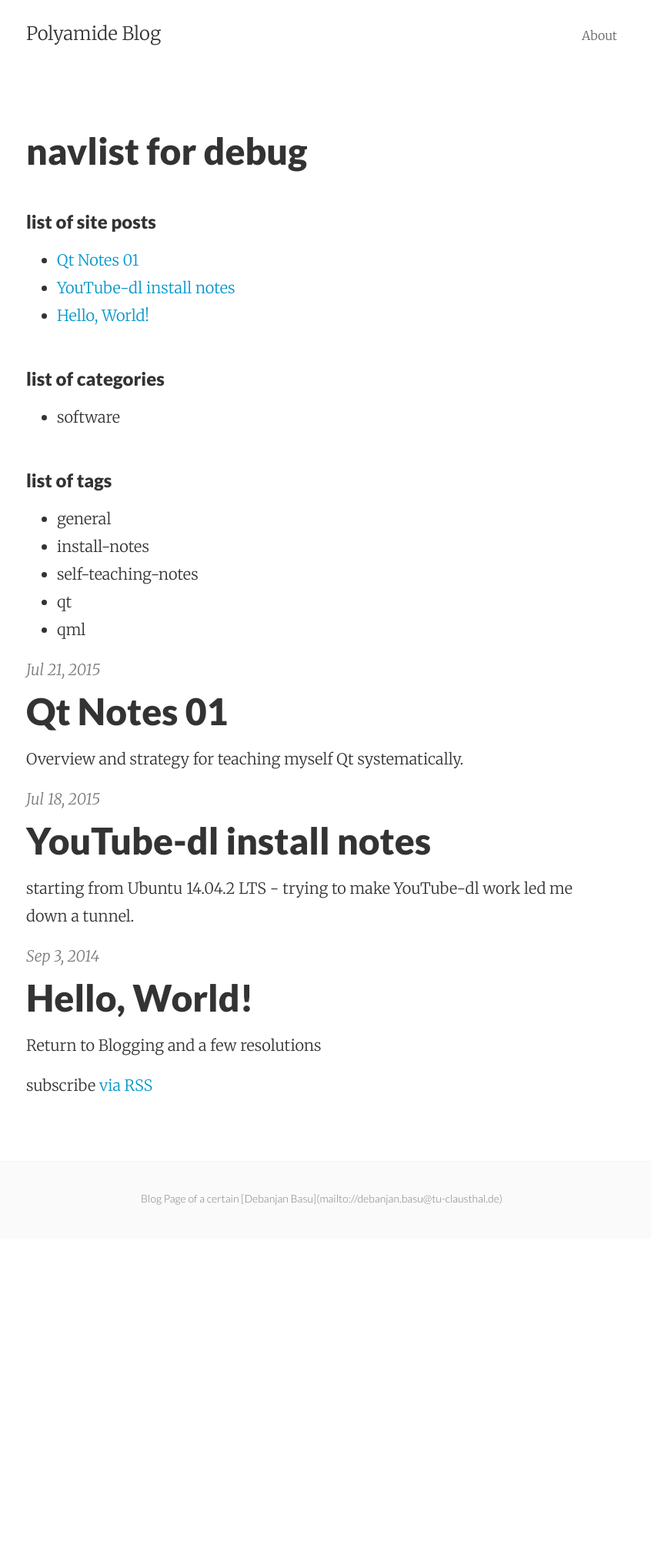
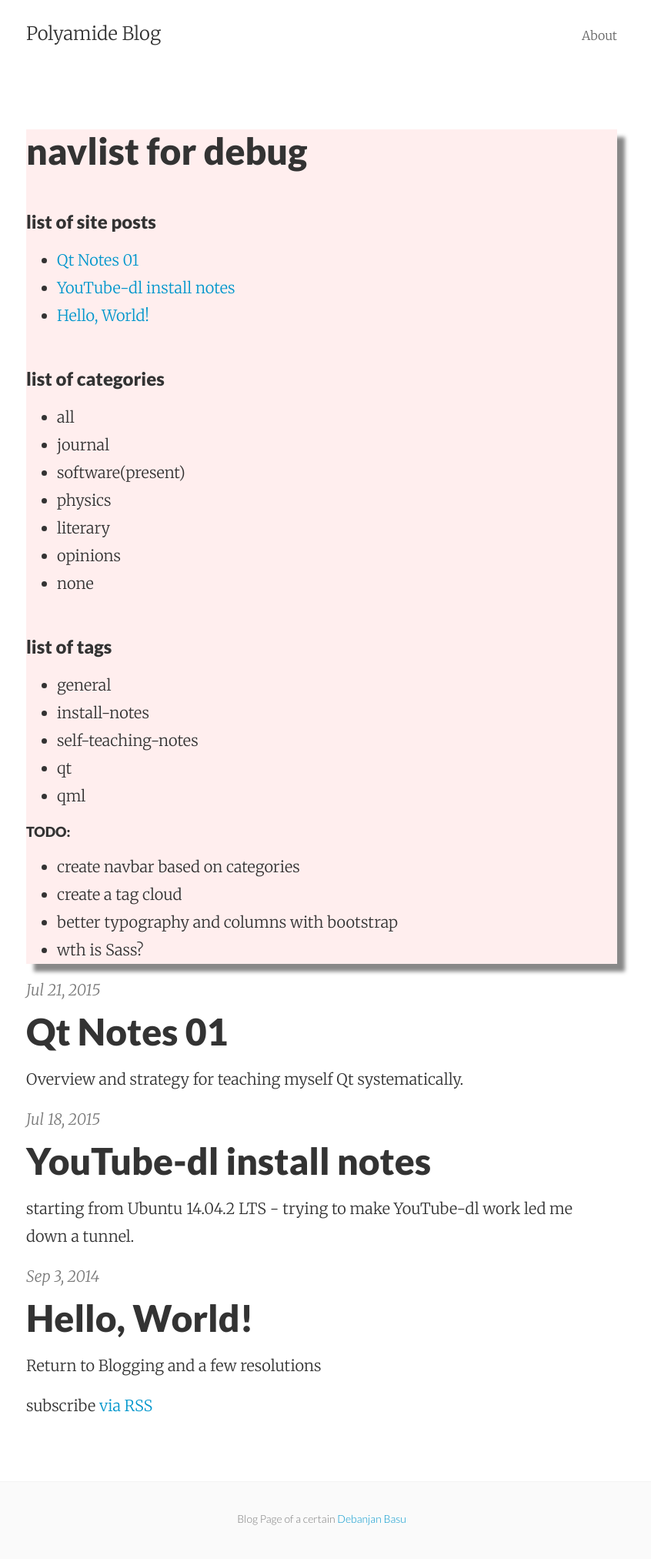
Before and after one commit to d3banjan/d3banjan.github.io, a Jekyll site: the page built from index.html, in a window 1280 px wide. Shown: the whole page at 77% size, without its empty margins (222-1068 px from the left). Built offline with Jekyll 4.4.1, drawn with Linux system fonts in a browser that asks for light colours; before the commit the page ends 1609 px from its top, so only the background shows below that.

Commit message:
created list of tags and categories for further programming

```diff
--- a/_config.yml
+++ b/_config.yml
@@ -5,7 +5,7 @@ author: Debanjan Basu
 description: "Mostly about productivity, physics and procrastination"
 baseurl: ""
 url: "http://d3banjan.github.io"
-categories: [ all , journal , software , physics , literary , opinions , none ]
+category-list: [ "all" , "journal" , "software" , "physics" , "literary" , "opinions" , "none" ]
 #google_analytics: TODO
 # Build settings
 markdown: kramdown
--- a/_includes/footer.html
+++ b/_includes/footer.html
@@ -2,7 +2,7 @@
   <div class="p2 wrap">
     <div class="measure mt1 center">
       <small>
-	Blog Page of a certain [Debanjan Basu](mailto://debanjan.basu@tu-clausthal.de)
+	Blog Page of a certain <a href="mailto:debanjan.basu@tu-clausthal.de">Debanjan Basu</a>
       </small>
     </div>
   </div>
--- a/_includes/head.html
+++ b/_includes/head.html
@@ -12,7 +12,7 @@
     <link rel="stylesheet" href="{{ "/css/basscss.css" | prepend: site.baseurl }}" type="text/css">
     <link rel="stylesheet" href="{{ "/css/pixyll.css" | prepend: site.baseurl }}" type="text/css">
     <link rel="stylesheet" href="{{ "/css/solarized-dark.css" | prepend: site.baseurl }}" type="text/css">
-
+    <link rel="stylesheet" href="{{ "/css/custom.css" | prepend: site.baseurl }}" type="text/css">
     <!-- Fonts -->
     <link href='http://fonts.googleapis.com/css?family=Merriweather:900,900italic,300,300italic' rel='stylesheet' type='text/css'>
     <link href='http://fonts.googleapis.com/css?family=Lato:900,300' rel='stylesheet' type='text/css'>
--- /dev/null
+++ b/css/custom.css
@@ -0,0 +1,4 @@
+div.debug {
+    background-color: #FFEEEE;
+    box-shadow: 10px 10px 5px #888888;
+}
--- a/index.html
+++ b/index.html
@@ -5,6 +5,7 @@ layout: default
 <div class="home">
   {% include navbar.html %}
 
+<div class="debug">
   <h2>navlist for debug</h2>
   <h3>list of site posts</h3>
   <ul>
@@ -14,8 +15,8 @@ layout: default
   </ul>
   <h3>list of categories</h3>
   <ul>
-  {% for cat in site.categories %}
-    <li>{{ cat.first }}</li>
+  {% for category in site.category-list %}
+    <li>{{ category }}{% if site.categories contains category %}(present){% endif %}</li>
   {% endfor %}
   </ul>
   <h3>list of tags</h3>
@@ -24,6 +25,16 @@ layout: default
     <li>{{ tag.first }}</li>
   {% endfor %}
   </ul>
+
+  <h4>TODO:</h4>
+  <ul>
+    <li>create navbar based on categories</li>
+    <li>create a tag cloud</li>
+    <li>better typography and columns with bootstrap</li>
+    <li>wth is Sass?</li>
+  </ul>
+
+</div>
 
   <div class="posts">
     <div class="post">
```
